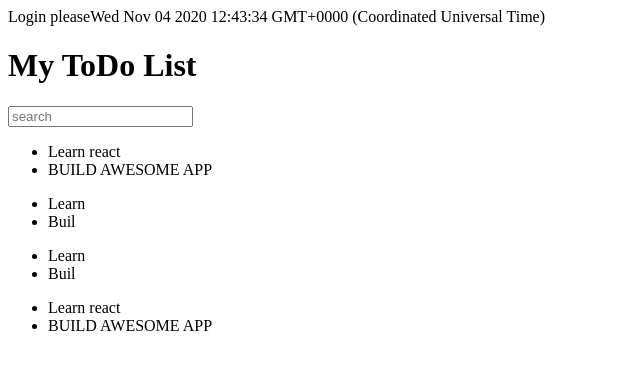
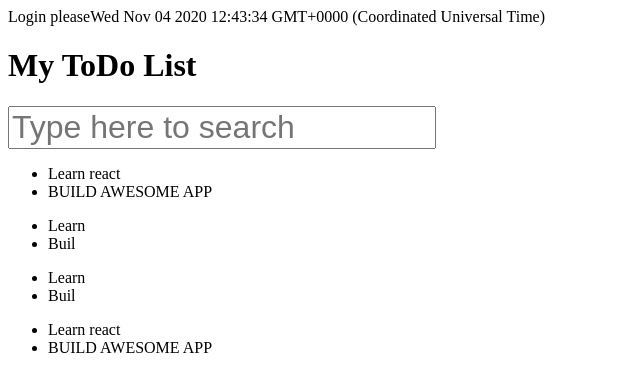
Before and after one commit to HarryHoudini/ReactJS, a React (Create React App) app: page / in a window 1280 px wide. Shown: the top 392 px of the page, without its empty margins (0-640 px from the left). Built offline with nearby package versions, Linux system fonts and the light colour scheme.

Commit message:
added attributs

```diff
--- a/src/index.tsx
+++ b/src/index.tsx
@@ -24,7 +24,11 @@ const AppHeader = () => {
 };
 
 const SearchPanel = () => {
-    return <input type="text" placeholder="search" />;
+    const searchText = 'Type here to search';
+    const searchStyle = {
+        fontSize: '2em',
+    };
+    return <input type="text" placeholder={searchText} style={searchStyle} className="fooo" />;
 };
 
 const App = () => {
```
